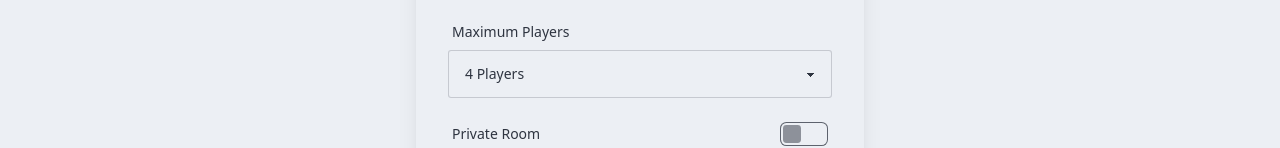
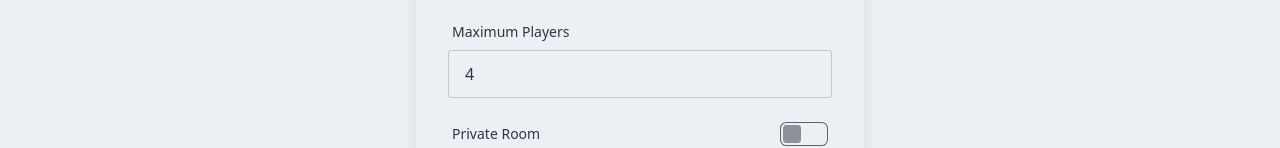
Before and after one commit to adnedelcu/guess-the-sketch-fe, a React (Vite) app: page /create-room in a window 1280 px wide. Shown: the part 303-451 px from the top of the page. Built offline with nearby package versions, Linux system fonts and the light colour scheme; no server answers.

Commit message:
Switched max players to input instead of select

```diff
--- a/src/pages/CreateRoom.tsx
+++ b/src/pages/CreateRoom.tsx
@@ -56,17 +56,14 @@ export default function CreateRoom() {
             <label className="label">
               <span className="label-text">Maximum Players</span>
             </label>
-            <select
-              className="select select-bordered"
+            <input
+              type="number"
+              className="input input-bordered"
+              min={0}
               value={maxPlayers}
-              onChange={(e) => setMaxPlayers(parseInt(e.target.value))}
-            >
-              <option value="2">2 Players</option>
-              <option value="3">3 Players</option>
-              <option value="4">4 Players</option>
-              <option value="5">5 Players</option>
-              <option value="6">6 Players</option>
-            </select>
+              onChange={(e) => setMaxPlayers(parseInt(e.currentTarget.value))}
+              required
+            />
           </div>
 
           <div className="form-control">
```
